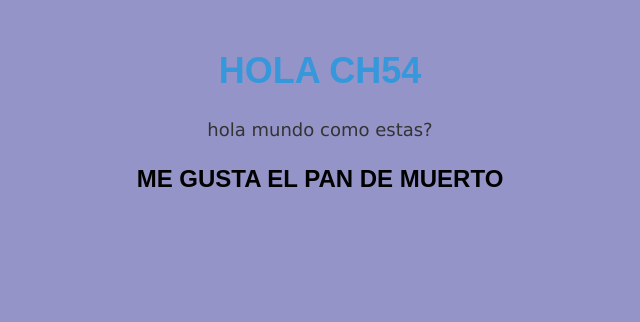
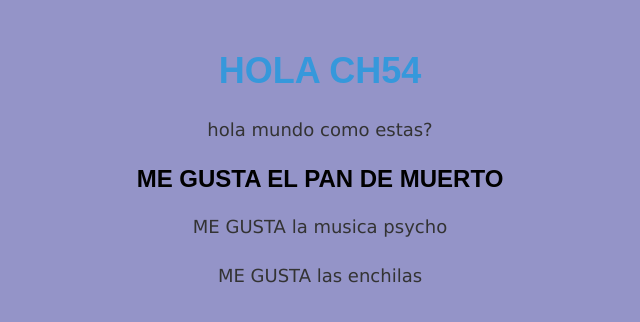
Before and after one commit to Ezaic1109/ch54, a plain HTML site: page index.html in a window 1280 px wide. Shown: the whole page, without its empty margins (320-960 px from the left). Drawn offline with Linux system fonts and the light colour scheme.

Commit message:
feat: parrafos con la descricion

```diff
--- a/index.html
+++ b/index.html
@@ -9,6 +9,10 @@
   <h1>Hola ch54</h1>
   <p>hola mundo como estas?</p>
   <h2>ME GUSTA EL PAN DE MUERTO</h2>
+<p>ME GUSTA la musica psycho</p>
+
+<p>ME GUSTA las enchilas</p>
+
 </body>
 
 </html>
```
